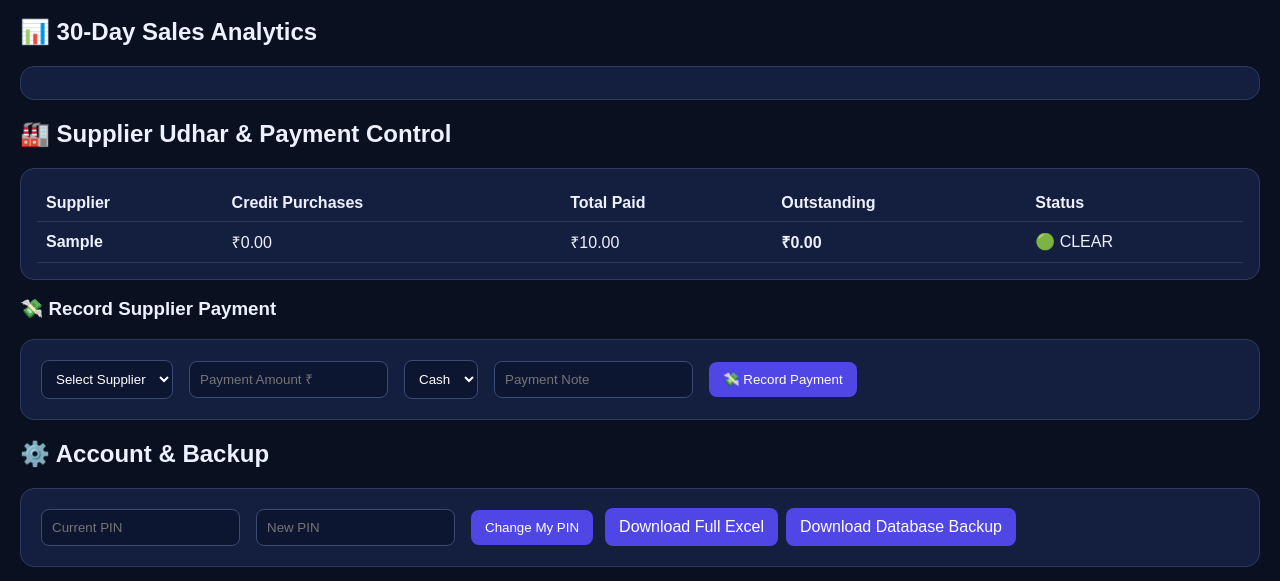
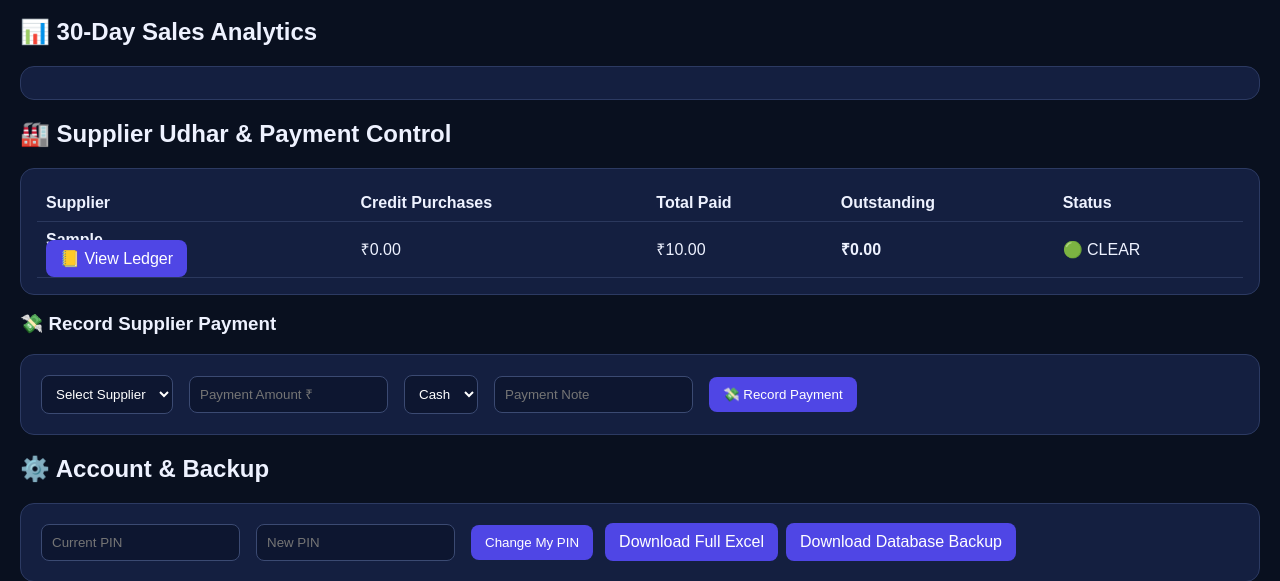
Before and after one commit to Vivekarya8/gamepay-cafe-os, a Flask app: page /dashboard in a window 1280 px wide. Shown: the part 1539-2120 px from the top of the page. Run offline with Flask 3, Linux system fonts and the light colour scheme; the visitor is signed in with stand-in values (Sample User, id 1); data comes from the database, SQL or seed files in the repository; tables that the repository leaves empty hold one stand-in row (values such as "Sample post"); some libraries are stand-ins or nearby versions.

Commit message:
Update dashboard.html

```diff
--- a/Gamepay_Cafe_OS_V7_PWA_Complete/templates/dashboard.html
+++ b/Gamepay_Cafe_OS_V7_PWA_Complete/templates/dashboard.html
@@ -222,9 +222,13 @@
 <tr>
 
     <td>
-        <b>{{ s.supplier }}</b>
-    </td>
-
+    <b>{{ s.supplier }}</b>
+    <br>
+    <a class="btn"
+       href="{{ url_for('supplier_statement', name=s.supplier) }}">
+        📒 View Ledger
+    </a>
+</td>
     <td>
         ₹{{ "%.2f"|format(s.credit) }}
     </td>
```
